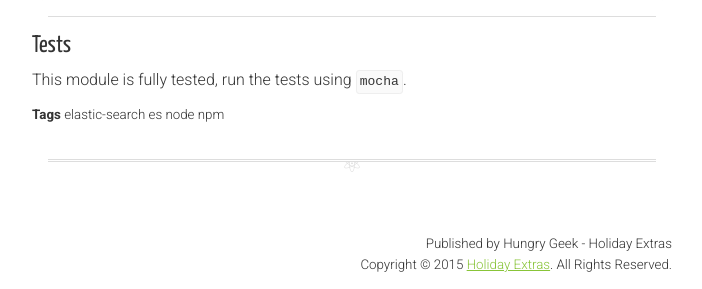
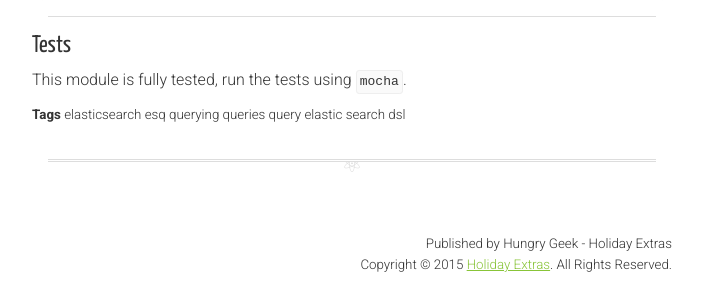
Before and after one commit to holidayextras/holidayextras.github.com, a Jekyll site: the page built from projects/esq.md, in a window 1280 px wide and 900 px high, scrolled down 2561 px. Shown: the part 608-897 px from the top of the window, without its empty margins (288-990 px from the left). Built offline with Jekyll 4.4.1, drawn with Linux system fonts in a browser that asks for light colours; nearby versions of some CDN libraries; comment, search, counter and statistics services are not loaded.

Commit message:
adding tags

```diff
--- a/projects/esq.md
+++ b/projects/esq.md
@@ -3,7 +3,7 @@ layout: project
 title: ESQ (Elasticsearch Query)
 tagline: An easy way to build elasticsearch queries without having to writing lots and lots of code
 date: 2014-12-31 12:00:00
-tags: elastic-search es node npm
+tags: elasticsearch esq querying queries query elastic search dsl
 comments: true
 github: https://github.com/holidayextras/esq/
 ---
```
